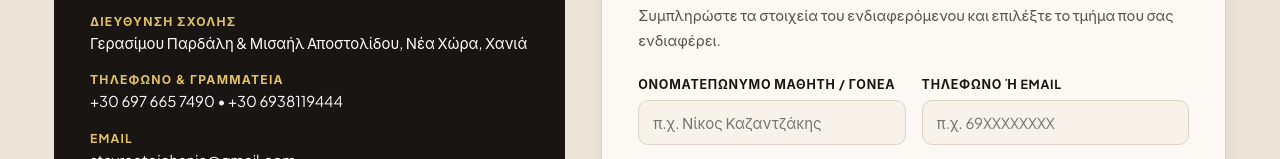
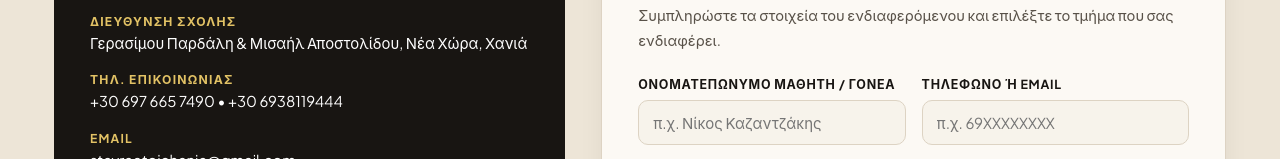
Before and after one commit to stavraetoichania/stavraetoi-chania, a plain HTML site: page index.html in a window 1280 px wide. Shown: the part 6024-6183 px from the top of the page. Drawn offline with nearby package versions, Linux system fonts and the light colour scheme.

Commit message:
Update index.html

```diff
--- a/index.html
+++ b/index.html
@@ -1637,7 +1637,7 @@
               <span data-i18n="valAddress">Γερασίμου Παρδάλη &amp; Μισαήλ Αποστολίδου, Νέα Χώρα, Χανιά</span>
             </li>
             <li>
-              <strong data-i18n="lblPhone">Τηλέφωνο &amp; Γραμματεία</strong>
+              <strong data-i18n="lblPhone">Τηλ. Επικοινωνίας</strong>
               <span>+30 697 665 7490 • +30 6938119444</span>
             </li>
             <li>
```
